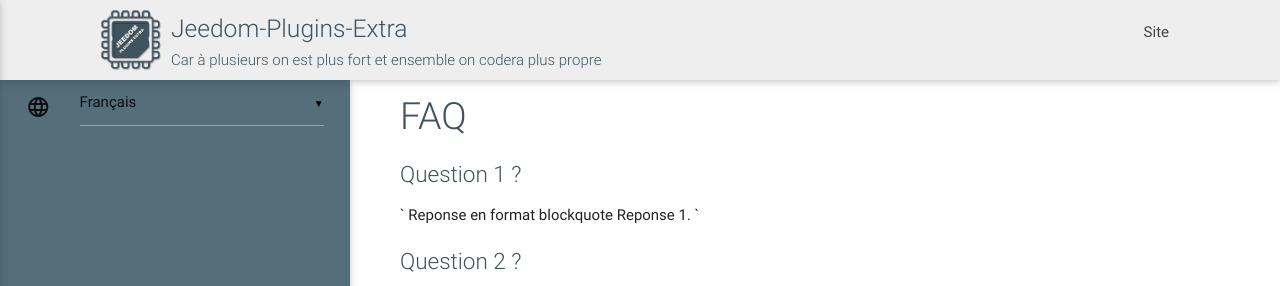
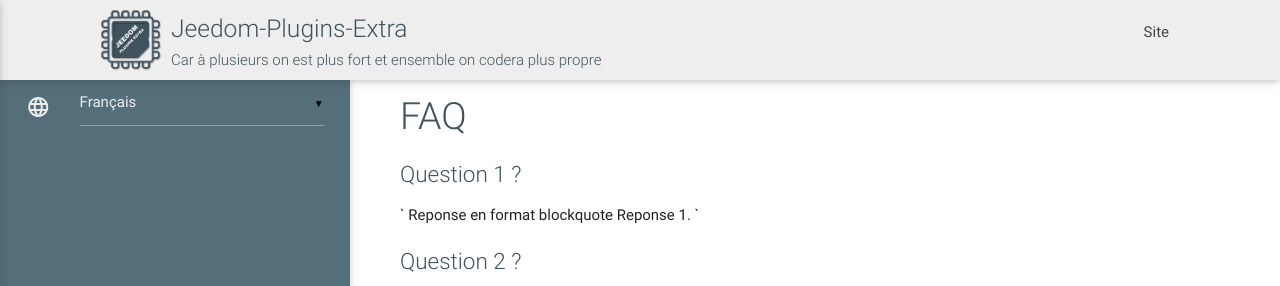
Before and after one commit to rjullien/testPluginTemplateV2, a Jekyll site: the page built from fr_FR/faq.md, in a window 1280 px wide. Shown: the top 286 px of the page. Built offline with Jekyll 4.4.1, drawn with Linux system fonts in a browser that asks for light colours; our own code applies the rules of GitHub Pages for plain Markdown files.

Commit message:
icon color

```diff
--- a/assets/css/styles.css
+++ b/assets/css/styles.css
@@ -26,6 +26,9 @@ line-height: 0.8;
 font-size: 1.9rem;
 }
 
+.sel_lang , .material-icons{
+	color: #eee;
+}
 .div_summary{
 	margin-top:-45px;
 	padding-bottom: 45px;
```
